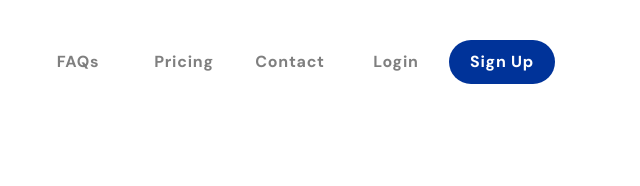
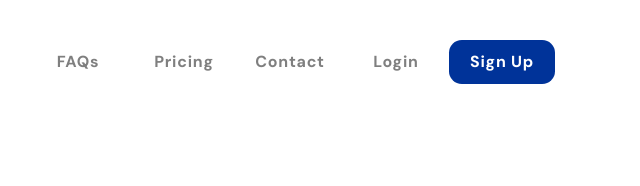
Before and after one commit to danieldgtal/Stride-Progress-Tracker, a plain HTML site: page index.html in a window 1280 px wide. Shown: the top 186 px of the page, 640-1280 px from the left. Drawn offline with Linux system fonts and the light colour scheme.

Commit message:
Fixed the signup link

```diff
--- a/assets/css/style.css
+++ b/assets/css/style.css
@@ -51,7 +51,7 @@ nav .nav-link {
 }
 
 .sign-up-btn {
-  border-radius: 1.5rem;
+  border-radius: .8rem;
   background-color: #003399;
 }
 .sign-up-btn:link,
```
